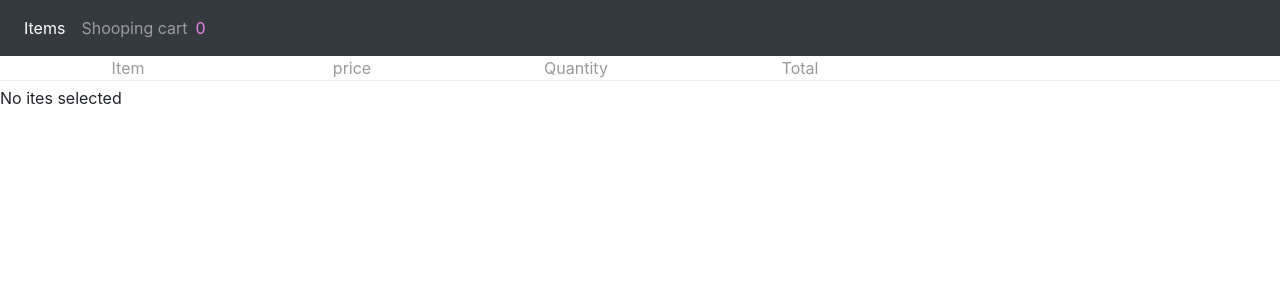
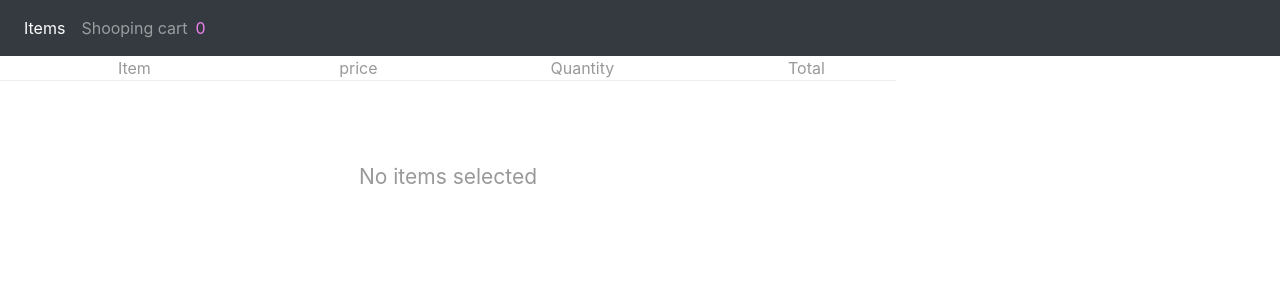
Before and after one commit to galihiki/onlineStore, a React (Create React App) app: page /onlineStore/shoopingCart in a window 1280 px wide. Shown: the top 300 px of the page. Built offline with nearby package versions, Linux system fonts and the light colour scheme.

Commit message:
onlineStore

```diff
--- a/src/components.css
+++ b/src/components.css
@@ -50,8 +50,43 @@
 }
 
 .headers{
-    border-bottom-width: 0.5px;
+    border-bottom-width: 0.8px;
     border-bottom-style: ridge;
     margin-bottom: 5px;
     color:  #999;
 }
+
+.no-items-selected{
+    font-size: 21px;
+    color:  #999;
+    text-align: center;
+    margin-top: 80px;
+}
+
+.counter{
+    margin-bottom: 5px;
+    border-bottom-width: 0.3px;
+    border-bottom-style: ridge;
+
+}
+
+.counters{
+    width: 70%;
+    display: inline-block;
+}
+
+.shooping-cart{
+    display: inline-block;
+    position: fixed;
+}
+
+.total{
+    width: 27%;
+    bottom: 20px;
+    text-align: end;
+    font-size: 20px;
+}
+.reset{
+    width: 30%;
+    text-align: end;
+}
--- a/src/components/counter.jsx
+++ b/src/components/counter.jsx
@@ -4,25 +4,25 @@ class Counter extends Component {
 
     render() {
         return (
-        <div>
-            <div className="selected-item-div width-20">
+        <div className="counter">
+            <div className="selected-item-div width-30">
                 <img
                     className="counter-img"
                     src={process.env.PUBLIC_URL + this.props.counter.item.imgUrl}
                     alt="">
                 </img>
             </div>
-            <div className="selected-item-div width-15">
+            <div className="selected-item-div width-20">
                 {this.props.counter.item.price}
             </div>
-            <div className="selected-item-div width-20">
+            <div className="selected-item-div width-30">
                 <button
                     onClick={() => this.props.onDecrement(this.props.counter)}
                     className="btn btn-secondary btn-sm m-2"
                     disabled={this.props.counter.value === 1}>
                     -
                 </button>
-                <span className={this.getBadgeClasses() }>{this.formatValue()}</span>
+                <span className="badge m-2">{this.formatValue()}</span>
                 <button
                     onClick={() => this.props.onIncrement(this.props.counter)}
                     className="btn btn-secondary btn-sm m-2">
@@ -34,7 +34,7 @@ class Counter extends Component {
                     delete
                 </button>
             </div>
-            <div className="selected-item-div width-15">
+            <div className="selected-item-div width-20">
                 {this.props.counter.value * this.props.counter.item.price}
             </div>
         </div>
@@ -45,12 +45,6 @@ class Counter extends Component {
         const {value} = this.props.counter;
         return value === 0? 'Zero' : value;
     }
-
-    getBadgeClasses(){
-        let classes = "badge m-2 badge-";
-        classes += this.props.counter.value === 0 ? "warning" : "primary";
-        return classes;
-    }
 }
 
 export default Counter;
--- a/src/components/counters.jsx
+++ b/src/components/counters.jsx
@@ -5,14 +5,16 @@ class Counters extends Component {
 
     render() {
         return (
-            <div>
+            <React.Fragment>
+                <div className="counters">
                     <div className="headers">
-                    <div className="selected-item-div width-20">Item</div>
-                    <div className="selected-item-div width-15">price</div>
-                    <div className="selected-item-div width-20">Quantity</div>
-                    <div className="selected-item-div width-15">Total</div>
+                        <div className="selected-item-div width-30">Item</div>
+                        <div className="selected-item-div width-20">price</div>
+                        <div className="selected-item-div width-30">Quantity</div>
+                        <div className="selected-item-div width-20">Total</div>
                     </div>
-                {this.props.counters.length === 0 && <div>No ites selected</div>}
+                    {this.props.counters.length === 0 &&
+                        <div className="no-items-selected">No items selected</div>}
                     {this.props.counters.map(counter =>
                     <Counter
                         counter={counter}
@@ -21,14 +23,19 @@ class Counters extends Component {
                         onIncrement={this.props.onIncrement}
                         onDecrement={this.props.onDecrement}>
                     </Counter>)}
-                {this.props.counters.length > 0 &&
+                </div>
+                { this.props.counters.length > 0 &&
+                    <div className="reset shooping-cart">
                         <button
                             onClick={this.props.onReset}
                             className="btn btn-primary btn-sm m-2">
                             Reset
-                </button>}
-                {this.props.counters.length > 0  && <div>Total: {this.total()}</div>}
-            </div>
+                        </button>
+                    </div>}
+                { this.props.counters.length > 0 &&
+                    <div className="total shooping-cart">Total: {this.total()}</div>
+                }
+            </React.Fragment>
         );
     }
 
--- a/src/components/items.jsx
+++ b/src/components/items.jsx
@@ -4,7 +4,6 @@ import Item from './item';
 class Items extends Component {
     state = {  }
     render() {
-        console.log("in items");
         return (
             <div>
                 {this.props.items.map(i =>
```
Lines whose indentation alone changed are shown as unchanged.
